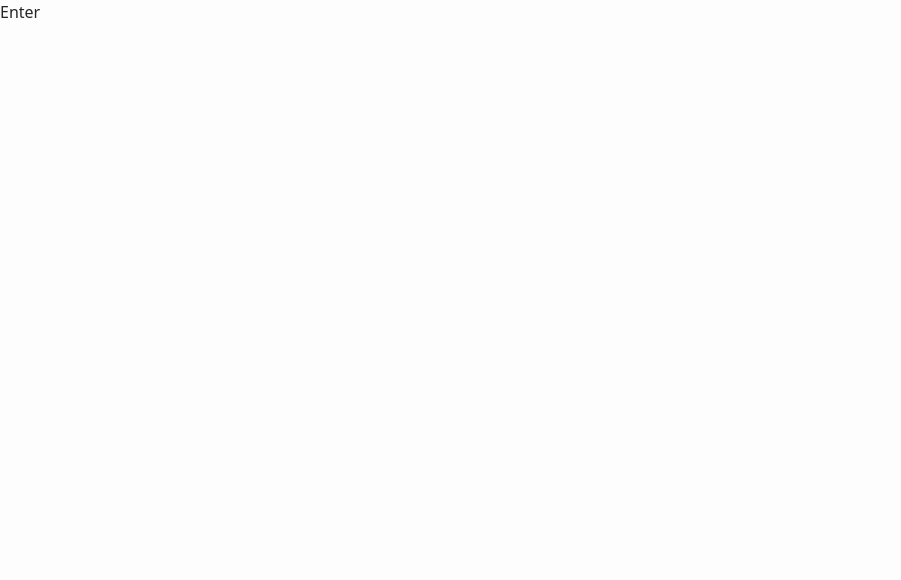
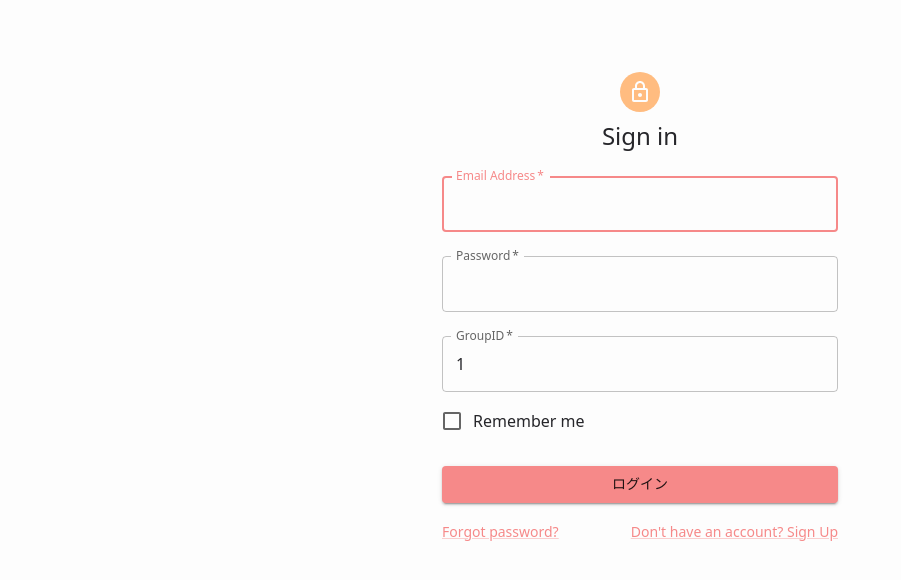
Before and after one commit to sijysn/resistar, a Next.js app in the folder frontend/: page /login in a window 1280 px wide. Shown: the top 580 px of the page, without its empty margins (0-901 px from the left). Built offline with nearby package versions, Linux system fonts and the light colour scheme.

Commit message:
feat: loginを仮実装

```diff
--- a/frontend/lib/apollo/api/loginUser.ts
+++ b/frontend/lib/apollo/api/loginUser.ts
@@ -5,6 +5,7 @@
     login(input: { email: $email, password: $password, groupID: $groupID }) {
       id
       email
+      errorMessage
     }
   }
 `;
@@ -12,6 +13,7 @@
 export type UserProps = {
   id: string;
   email: string;
+  errorMessage: string | null;
   // name: string;
 };
 
--- a/frontend/pages/login.tsx
+++ b/frontend/pages/login.tsx
@@ -8,12 +8,26 @@
   loginUserVarsProps,
 } from "../lib/apollo/api/loginUser";
 import { useRouter } from "next/router";
+import Avatar from "@mui/material/Avatar";
+import Button from "@mui/material/Button";
+import CssBaseline from "@mui/material/CssBaseline";
+import TextField from "@mui/material/TextField";
+import FormControlLabel from "@mui/material/FormControlLabel";
+import Checkbox from "@mui/material/Checkbox";
+import Link from "@mui/material/Link";
+import Grid from "@mui/material/Grid";
+import Box from "@mui/material/Box";
+import LockOutlinedIcon from "@mui/icons-material/LockOutlined";
+import Typography from "@mui/material/Typography";
+import Container from "@mui/material/Container";
+import { fabClasses } from "@mui/material";
 
 const LoginPage: NextPage = () => {
   const router = useRouter();
-  const [email, setEmail] = React.useState("seiji@example.com");
-  const [password, setPassword] = React.useState("password");
+  const [email, setEmail] = React.useState("");
+  const [password, setPassword] = React.useState("");
   const [groupID, setGroupID] = React.useState("1");
+  const [message, setMessage] = React.useState("");
 
   const [login, { loading, error }] = useMutation<
     loginUserProps,
@@ -26,9 +40,17 @@
       password,
       groupID,
     };
-    await login({
+    const { data } = await login({
       variables: loginUserQueryVars,
     });
+    if (!data) {
+      setMessage("予期せぬエラーが起こりました");
+      return;
+    }
+    const { errorMessage } = data.login;
+    if (errorMessage) {
+      setMessage(errorMessage);
+    }
   };
 
   const cookies = parseCookies();
@@ -38,7 +60,100 @@
     }
   });
 
-  return <div onClick={loginUser}>Enter</div>;
+  return (
+    <Container component="main" maxWidth="xs">
+      <CssBaseline />
+      <Box
+        sx={{
+          marginTop: 8,
+          display: "flex",
+          flexDirection: "column",
+          alignItems: "center",
+        }}
+      >
+        <Avatar sx={{ m: 1, bgcolor: "secondary.main" }}>
+          <LockOutlinedIcon />
+        </Avatar>
+        <Typography component="h1" variant="h5">
+          Sign in
+        </Typography>
+        {message && (
+          <Typography component="h1" variant="h5">
+            {message}
+          </Typography>
+        )}
+        <Box sx={{ mt: 1 }}>
+          <TextField
+            margin="normal"
+            required
+            fullWidth
+            label="Email Address"
+            name="email"
+            autoComplete="email"
+            autoFocus
+            value={email}
+            onChange={(e) => setEmail(e.target.value)}
+            InputLabelProps={{
+              shrink: true,
+            }}
+          />
+          <TextField
+            margin="normal"
+            required
+            fullWidth
+            name="password"
+            label="Password"
+            type="password"
+            autoComplete="current-password"
+            value={password}
+            onChange={(e) => setPassword(e.target.value)}
+            InputLabelProps={{
+              shrink: true,
+            }}
+          />
+          <TextField
+            margin="normal"
+            required
+            fullWidth
+            name="groupID"
+            label="GroupID"
+            type="text"
+            autoComplete="current-password"
+            value={groupID}
+            onChange={(e) => setGroupID(e.target.value)}
+            InputLabelProps={{
+              shrink: true,
+            }}
+          />
+          <FormControlLabel
+            control={<Checkbox value="remember" color="primary" />}
+            label="Remember me"
+          />
+          <Button
+            type="submit"
+            fullWidth
+            variant="contained"
+            sx={{ mt: 3, mb: 2 }}
+            onClick={loginUser}
+          >
+            ログイン
+          </Button>
+          <Grid container>
+            <Grid item xs>
+              <Link href="#" variant="body2">
+                Forgot password?
+              </Link>
+            </Grid>
+            <Grid item>
+              <Link href="#" variant="body2">
+                {"Don't have an account? Sign Up"}
+              </Link>
+            </Grid>
+          </Grid>
+        </Box>
+      </Box>
+    </Container>
+  );
 };
 
 export default LoginPage;
```
